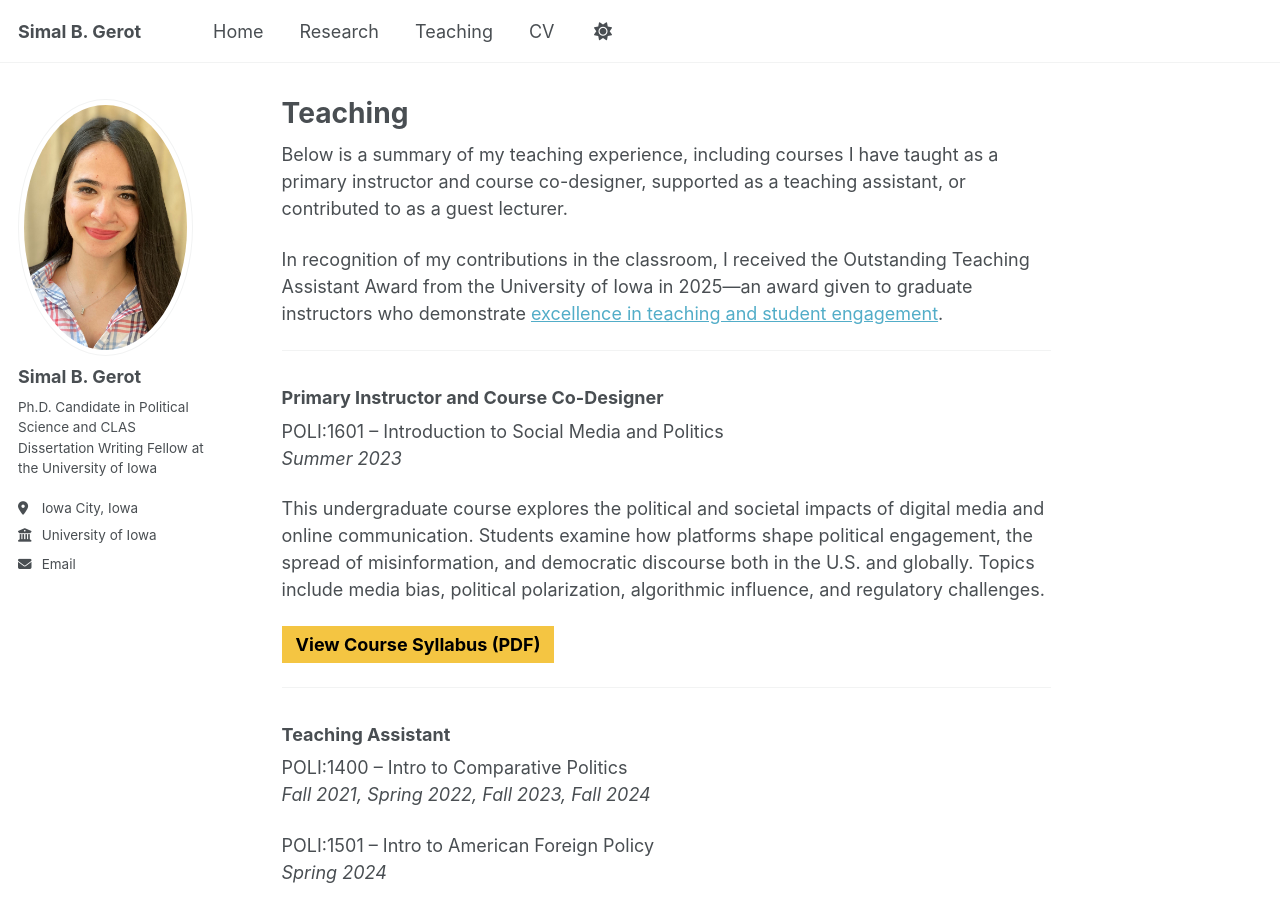
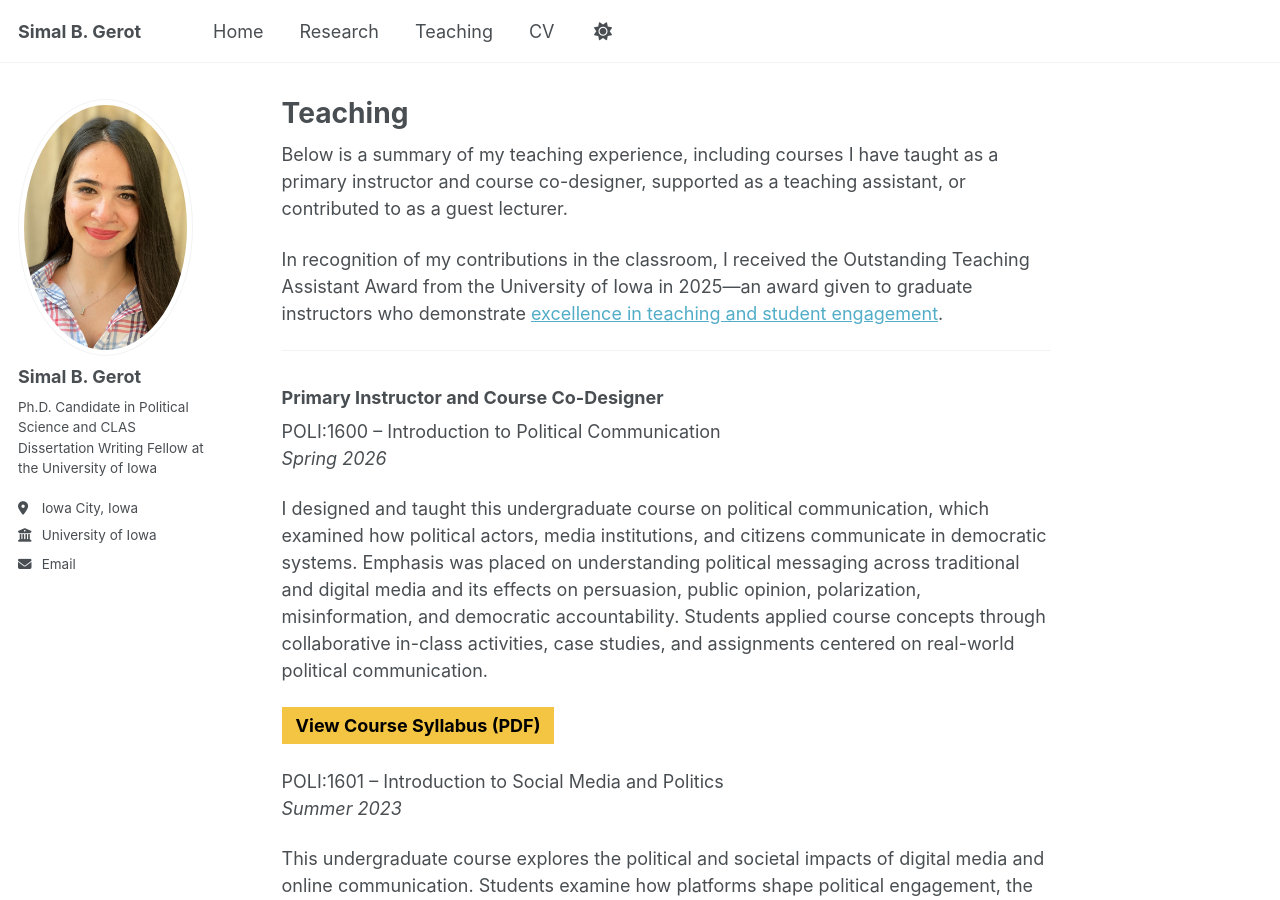
Before and after one commit to sbgerot/sbgerot.github.io, a Jekyll site: the page built from _pages/teaching.md, in a window 1280 px wide and 900 px high. Built offline with Jekyll 4.4.1, drawn with Linux system fonts in a browser that asks for light colours.

Commit message:
Update teaching.md

```diff
--- a/_pages/teaching.md
+++ b/_pages/teaching.md
@@ -11,6 +11,18 @@ In recognition of my contributions in the classroom, I received the Outstanding
 
 ---
 ### Primary Instructor and Course Co-Designer
+
+POLI:1600 – Introduction to Political Communication
+<br>
+  _Spring 2026_
+
+I designed and taught this undergraduate course on political communication, which examined how political actors, media institutions, and citizens communicate in democratic systems. Emphasis was placed on understanding political messaging across traditional and digital media and its effects on persuasion, public opinion, polarization, misinformation, and democratic accountability. Students applied course concepts through collaborative in-class activities, case studies, and assignments centered on real-world political communication.
+
+<a href="/POLI_1600_Syllabus_Updated-2.pdf" target="_blank">
+  <button style="background-color:#f4c542; border:none; padding:8px 14px; font-weight:bold; cursor:pointer;">
+    View Course Syllabus (PDF)
+  </button>
+</a>
 
 POLI:1601 – Introduction to Social Media and Politics
 <br>
```
